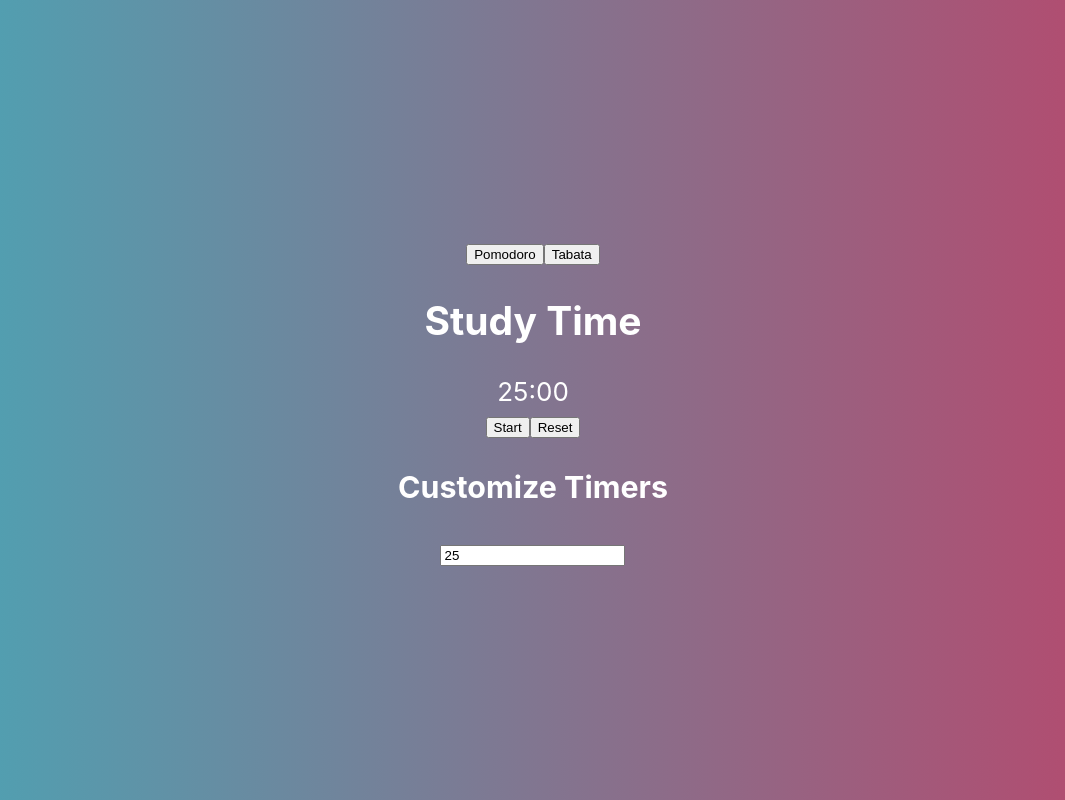
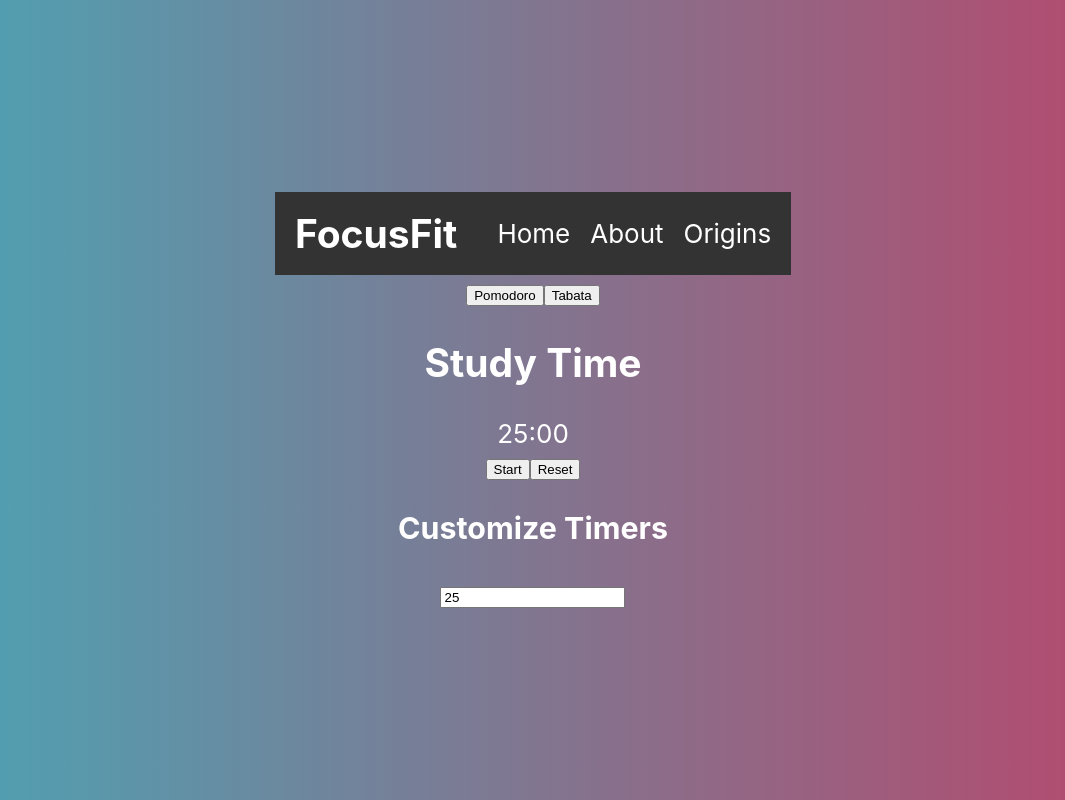
Before and after one commit to navesm/focus-fit1, a React (Create React App) app: page / in a window 1280 px wide. Shown: the whole page, without its empty margins (107-1172 px from the left). Built offline with nearby package versions, Linux system fonts and the light colour scheme.

Commit message:
added first touches to NavBar, added beep audioContext

```diff
--- a/package.json
+++ b/package.json
@@ -9,6 +9,7 @@
     "react": "^18.3.1",
     "react-dom": "^18.3.1",
     "react-scripts": "5.0.1",
+    "sass": "^1.79.1",
     "web-vitals": "^2.1.4"
   },
   "scripts": {
--- a/src/App.js
+++ b/src/App.js
@@ -18,8 +18,8 @@ function App() {
 
   return (
     <div className="App">
-      <NavBar/>
       <div>
+        <NavBar/>
         <ModeSwitcher setMode={setMode}/>
         <Timer mode={mode} duration={durations[mode]}/>
         <Settings mode={mode} pomodoroDuration={durations.pomodoro / 60} tabataDuration={durations.tabata / 60} setDurations={setTimerDuration}/>
--- a/src/components/navBar/navBar.js
+++ b/src/components/navBar/navBar.js
@@ -1,7 +1,16 @@
+import './navBar.style.scss';
+
 function NavBar () {
-	<h1 className='app-title'>
-	  Focus Fit
-	</h1>
+	return(
+	<nav className='navbar'>
+	<div className='logo'> FocusFit</div>
+		<ul className='nav-links'>
+			<li>Home</li>
+			<li>About</li>
+			<li>Origins</li>
+		</ul>
+	</nav>
+	);
 }
 
 export default NavBar;
--- /dev/null
+++ b/src/components/navBar/navBar.style.scss
@@ -0,0 +1,27 @@
+.navbar {
+  display: flex;
+  justify-content: space-between; /* This puts space between the logo and the nav links */
+  align-items: center; /* Aligns items vertically */
+  padding: 0 20px; /* Optional: adds space around the content */
+  background-color: #333; /* Optional: background color for the navbar */
+  color: white; /* Optional: text color for the navbar */
+}
+
+.logo {
+  font-size: 1.5em;
+  font-weight: bold;
+}
+
+.nav-links {
+  list-style: none; /* Remove bullet points */
+  display: flex; /* Align list items horizontally */
+  gap: 20px; /* Adds space between list items */
+}
+
+.nav-links li {
+  cursor: pointer; /* Optional: cursor changes to pointer on hover */
+}
+
+.nav-links li:hover {
+  text-decoration: underline; /* Optional: underline the links on hover */
+}
--- a/src/components/settings/Settings.js
+++ b/src/components/settings/Settings.js
@@ -4,12 +4,14 @@ function Settings ({ mode, pomodoroDuration, tabataDuration, setDurations}) {
 	return (
 		<div>
 		  <h3>Customize Timers</h3>
+		  {/*//if mode equals pomodor, use the pomodor default and set time*/}
 		  {mode === 'pomodoro' ? (
 		  	<input
 		  	  type="number"
 		  	  value={pomodoroDuration}
 		  	  onChange={(e) => setDurations('pomodoro', e.target.value)}
 		  	/>
+		  // else use the tabata duration default and/or set time
 		  ) : (
 		  	<input
 		  	  type="number"
--- a/src/components/timer/timer.js
+++ b/src/components/timer/timer.js
@@ -1,8 +1,20 @@
-import  React, { useState, useEffect } from 'react';
+import  React, { useState, useEffect, useCallback } from 'react';
 
 function Timer ({mode, duration}) {
 	const [timeLeft, setTimeLeft] = useState(duration);
 	const [isRunning, setIsRunning] = useState(false);
+
+
+	  // Memoize playBeep with useCallback to prevent it from being recreated on every render
+  const playBeep = useCallback(() => {
+    const audioContext = new (window.AudioContext || window.webkitAudioContext)(); // Moved inside useCallback
+    const oscillator = audioContext.createOscillator();
+    oscillator.type = 'sine';
+    oscillator.frequency.setValueAtTime(440, audioContext.currentTime);
+    oscillator.connect(audioContext.destination);
+    oscillator.start();
+    oscillator.stop(audioContext.currentTime + 0.5); // Beep for 0.5 seconds
+  }, []); // No dependencies, playBeep will always remain the same
 
 
     // TODO : mode is set to tabata, change default timer
@@ -33,12 +45,13 @@ function Timer ({mode, duration}) {
     			setTimeLeft(prev => prev - 1) //Update timeLeft by decrementing 1 second
     		}, 1000);
     	} else if (timeLeft === 0) {
+    		playBeep(); //Play the beep when the timer reaches 0
     		setIsRunning(false); // Stop the timer when time runs out
     	}
 
     	//Cleanup interval on unmount or when isRunning changes
     	return () => clearTimeout(timer);
-    }, [isRunning, timeLeft]);
+    }, [isRunning, timeLeft, playBeep]);
 
 	return (
 		<div>
```
Also changed, not shown: 2 other files (tests, documents, lock files or other folders).
